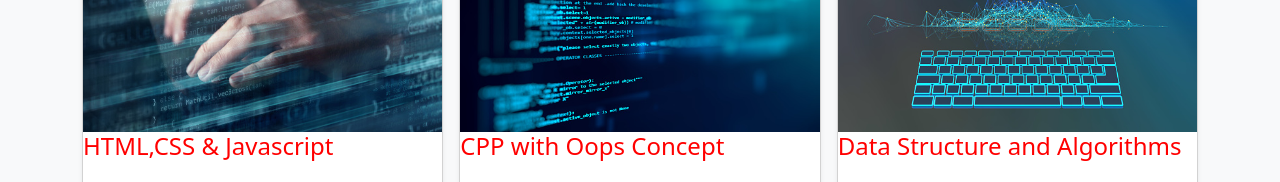
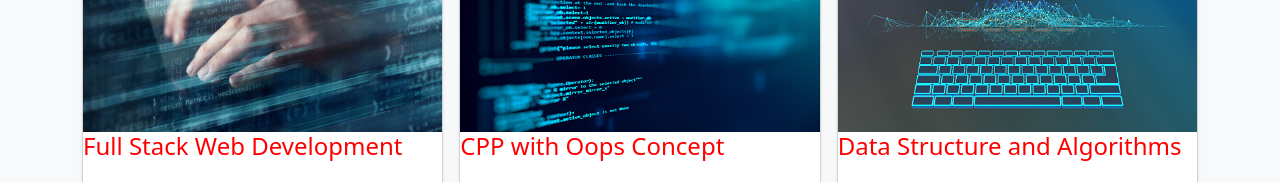
Before and after one commit to Sahdev-rajput/My-Portfolio, a plain HTML site: page index.html in a window 1280 px wide. Shown: the part 1160-1342 px from the top of the page. Drawn offline with nearby package versions, Linux system fonts and the light colour scheme.

Commit message:
Update index.html

```diff
--- a/index.html
+++ b/index.html
@@ -81,7 +81,7 @@
     <div class="row row-cols-1 row-cols-sm-2 row-cols-md-3 g-3">
       <div class="col">
         <div class="card shadow-sm">
-          <img class="bd-placeholder-img card-img-top" width="100%" src="HTML.jpg".jpg" height="225" xmlns="http://www.w3.org/2000/svg" role="img" aria-label="Placeholder: Thumbnail" preserveAspectRatio="xMidYMid slice" focusable="false"><title>Placeholder</title><rect width="100%" height="100%" fill="#55595c"></rect><text x="50%" y="50%" fill="#eceeef" dy=".3em"><h4 style="color:red">HTML,CSS & Javascript</h1></text></svg>
+          <img class="bd-placeholder-img card-img-top" width="100%" src="HTML.jpg".jpg" height="225" xmlns="http://www.w3.org/2000/svg" role="img" aria-label="Placeholder: Thumbnail" preserveAspectRatio="xMidYMid slice" focusable="false"><title>Placeholder</title><rect width="100%" height="100%" fill="#55595c"></rect><text x="50%" y="50%" fill="#eceeef" dy=".3em"><h4 style="color:red">Full Stack Web Development</h1></text></svg>
 
           <div class="card-body">
             <p class="card-text">HTML CSS and JavaScript are three distinct languages used for web designing and development. They are basically used to create a web application.html stands for hypertext markup language, it helps in building the ‘basic structure’ of the web page.The CSS is used along with html to enhance the appearance of the website.JavaScript is a real programming language. It’s used to make the website interactive and responsive for Web Development.</p>
```
